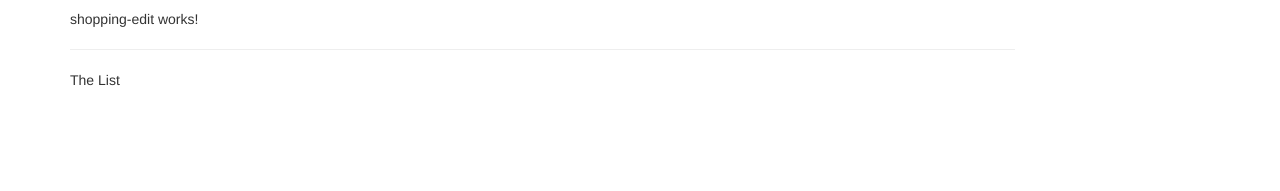
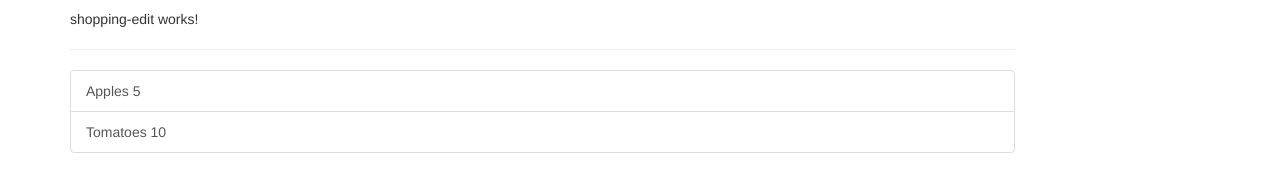
Before and after one commit to andylushman/Angular-Recipe-Book, an Angular app: page / in a window 1280 px wide. Shown: the part 239-430 px from the top of the page. Built offline with nearby package versions, Linux system fonts and the light colour scheme.

Commit message:
added shopping list

```diff
--- a/src/app/shopping-list/shopping-list.component.html
+++ b/src/app/shopping-list/shopping-list.component.html
@@ -2,6 +2,14 @@
   <div class="col-xs-10">
     <app-shopping-edit></app-shopping-edit>
     <hr>
-    <p>The List</p>
+    <ul class="list-group">
+      <a
+      class="list-group-item"
+      style="cursor: pointer;"
+      *ngFor = "let ingredient of ingredients"
+      >
+      {{ ingredient.name }} {{ ingredient.amount }}
+    </a>
+    </ul>
   </div>
 </div>
--- a/src/app/shopping-list/shopping-list.component.ts
+++ b/src/app/shopping-list/shopping-list.component.ts
@@ -1,4 +1,6 @@
 import { Component, OnInit } from '@angular/core';
+
+import { Ingredient } from "../shared/ingredient.model";
 
 @Component({
   selector: 'app-shopping-list',
@@ -6,6 +8,10 @@
   styleUrls: ['./shopping-list.component.css']
 })
 export class ShoppingListComponent implements OnInit {
+  ingredients: Ingredient[] = [
+    new Ingredient('Apples', 5),
+    new Ingredient('Tomatoes', 10)
+  ];
 
   constructor() { }
 
```
Also changed, not shown: src/app/shared/ingredient.model.ts (added, +16 -0 lines).
